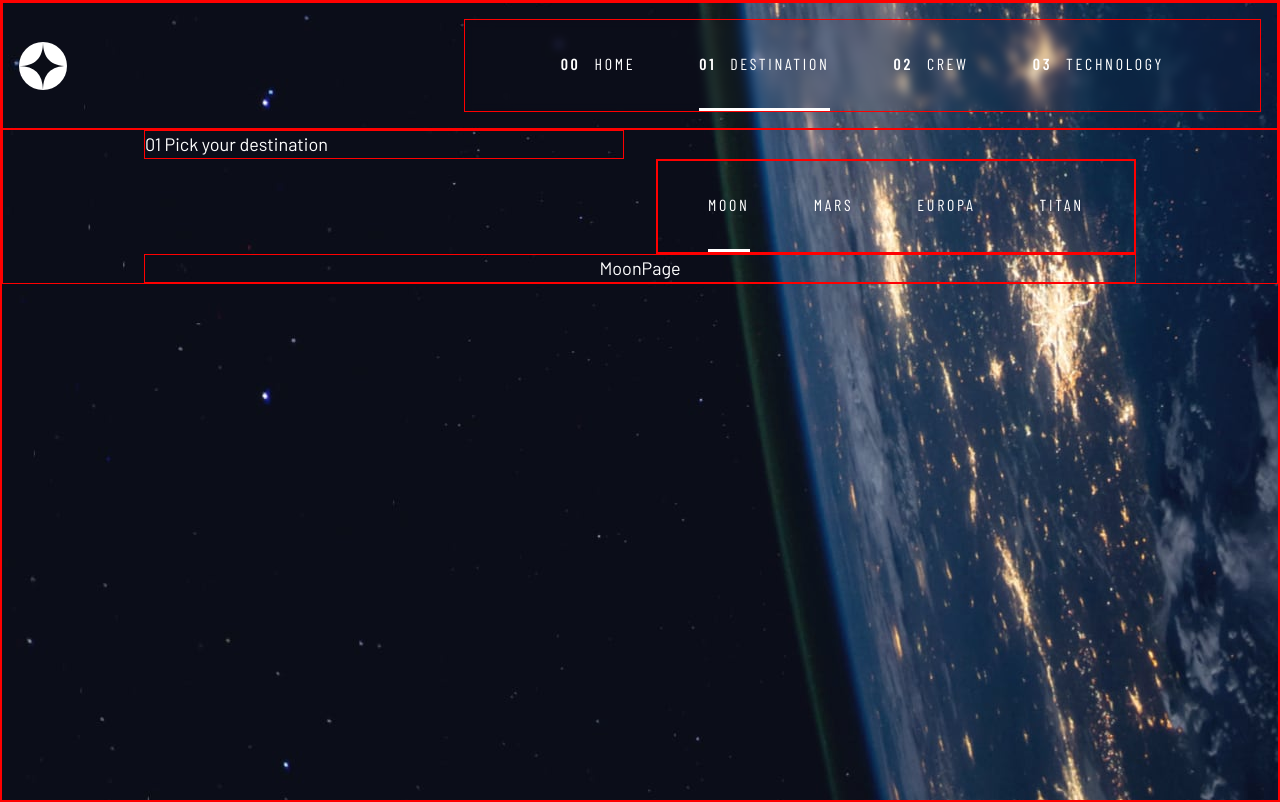
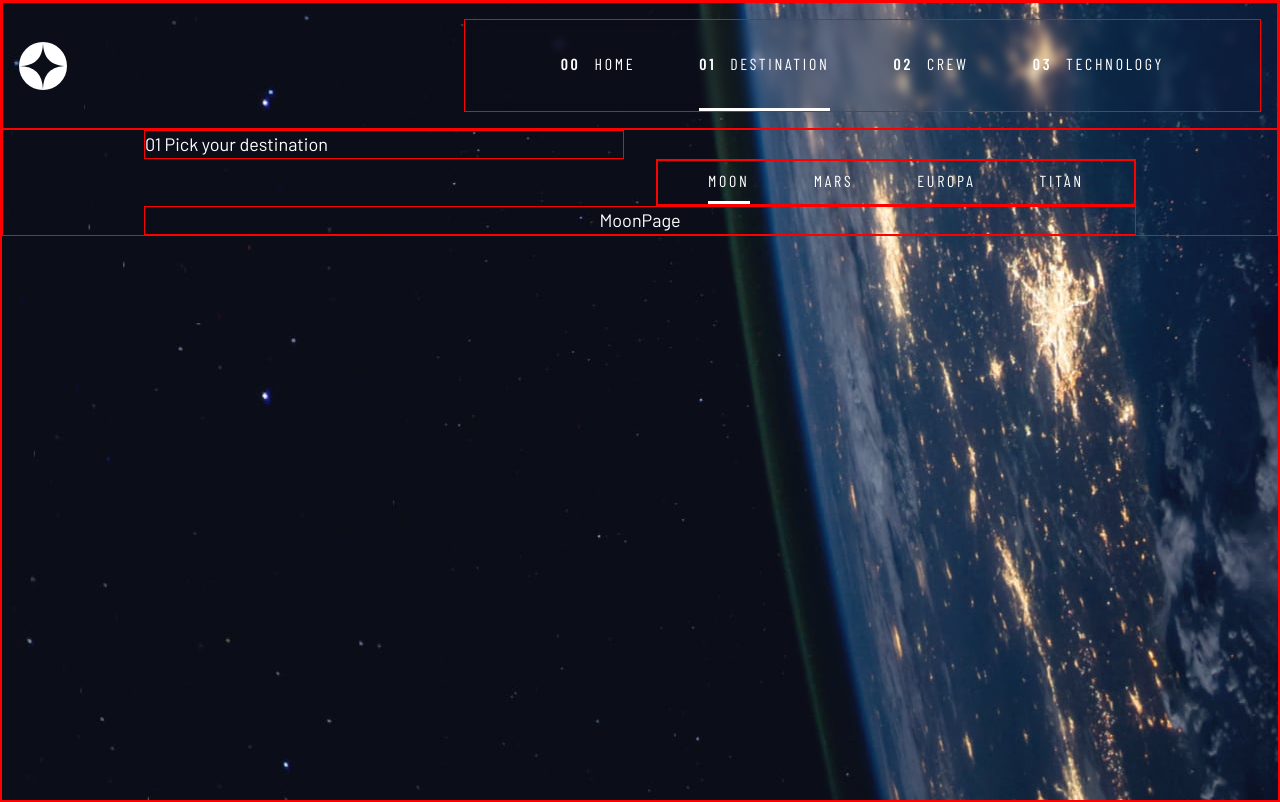
Before and after one commit to riwepo/fem-space-tourism-website, a React (Create React App) app: page /fem-space-tourism-website/destination/moon in a window 1280 px wide. Built offline with nearby package versions, Linux system fonts and the light colour scheme; a web font is replaced by a local one.

Commit message:
reduce under gap

```diff
--- a/src/components/DestinationNavBar.module.css
+++ b/src/components/DestinationNavBar.module.css
@@ -22,7 +22,7 @@
 }
 
 .navLink {
-  --underline-gap: 2rem;
+  --underline-gap: 0.5rem;
   text-decoration: none;
 }
 
```
